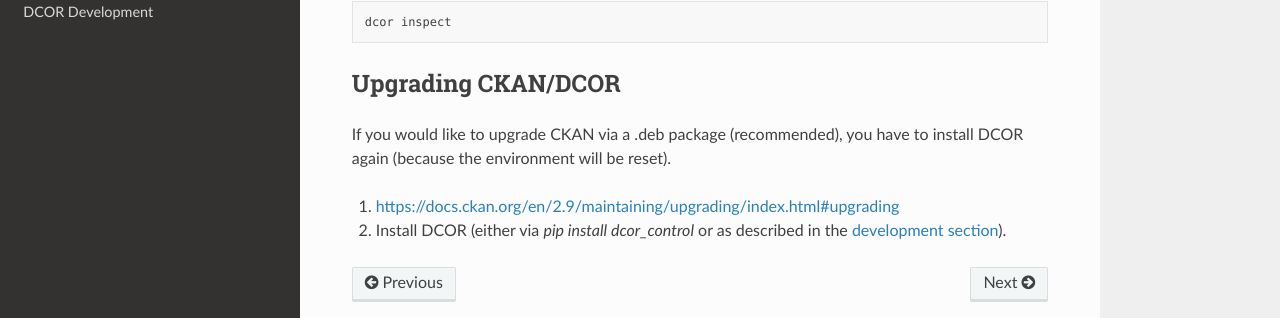
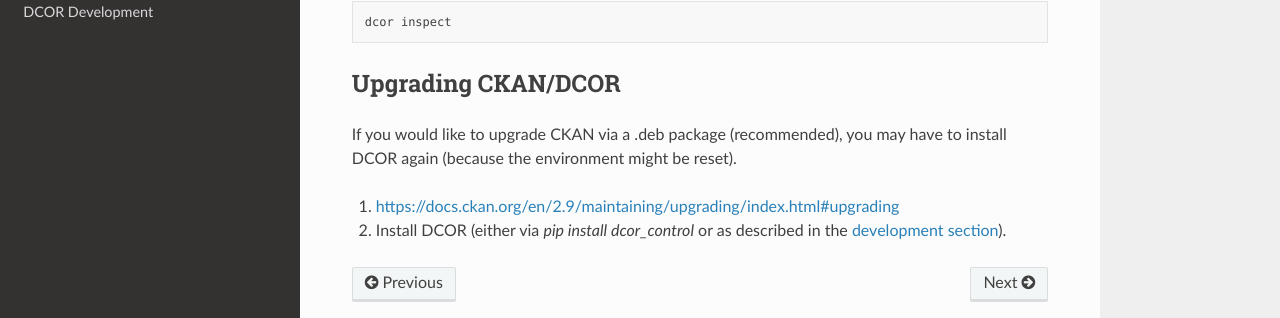
Before and after one commit to DCOR-dev/dcor-docs, a Sphinx documentation site: the page built from docs/sec_self_hosting/upgrade.rst, in a window 1280 px wide. Shown: the part 474-792 px from the top of the page. Built offline with Sphinx 7.4.7 and the Read the Docs theme 2.0.0, drawn with Linux system fonts in a browser that asks for light colours.

Commit message:
konjunktiv

```diff
--- a/docs/sec_self_hosting/upgrade.rst
+++ b/docs/sec_self_hosting/upgrade.rst
@@ -22,8 +22,8 @@
 Upgrading CKAN/DCOR
 ===================
 
-If you would like to upgrade CKAN via a .deb package (recommended), you have
-to install DCOR again (because the environment will be reset).
+If you would like to upgrade CKAN via a .deb package (recommended), you may have
+to install DCOR again (because the environment might be reset).
 
 1. https://docs.ckan.org/en/2.9/maintaining/upgrading/index.html#upgrading
 
```
